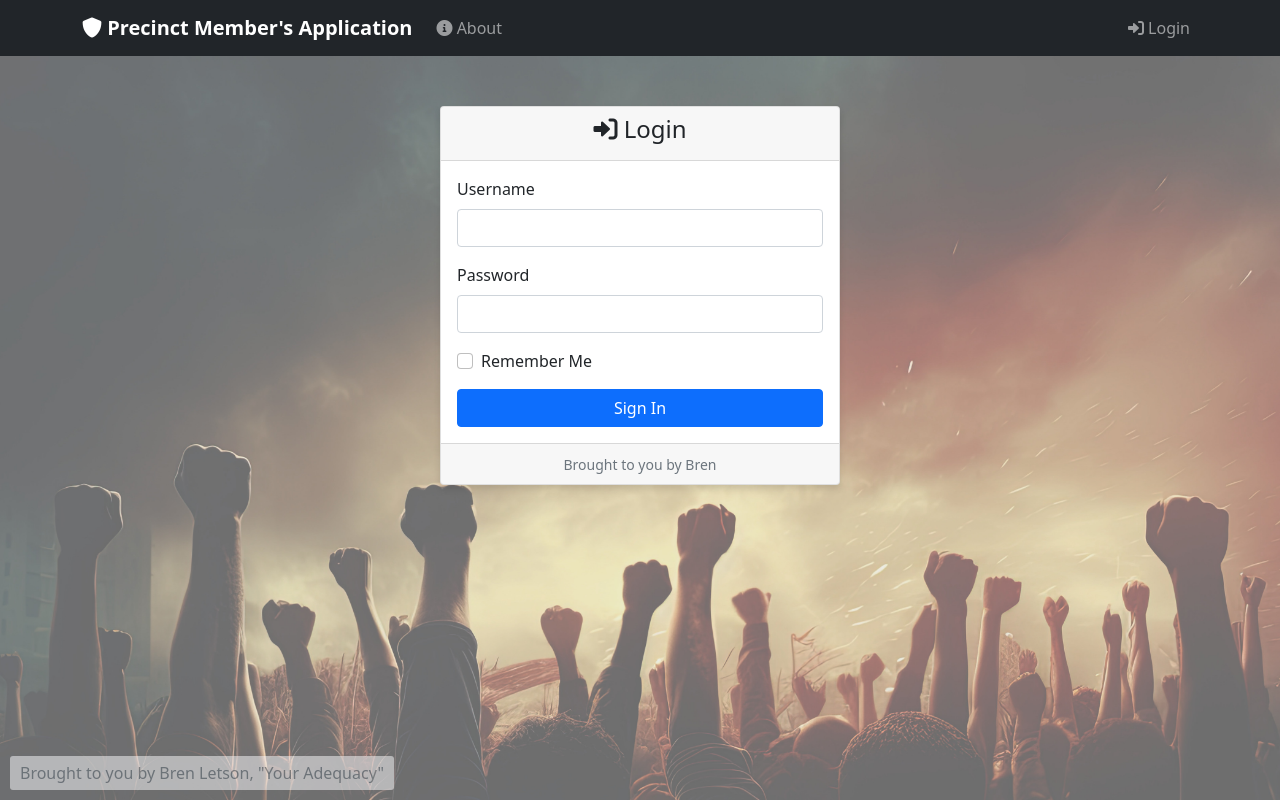
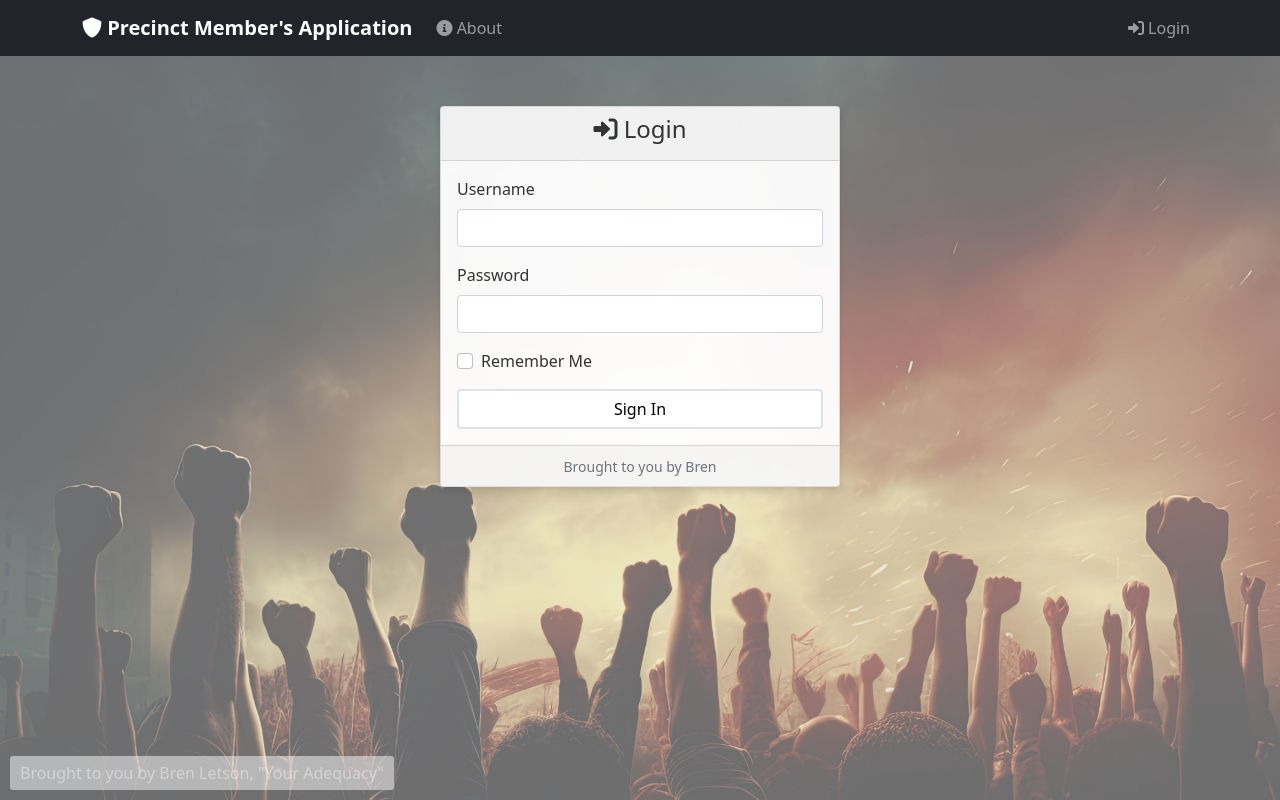
Before and after one commit to upandacross/precinct, a Flask app: a page that uses templates/base.html in a window 1280 px wide. Run offline with Flask 3, Linux system fonts and the light colour scheme.

Commit message:
improve text and button readability

```diff
--- a/templates/base.html
+++ b/templates/base.html
@@ -35,7 +35,7 @@
             left: 10px;
             z-index: 1000;
             opacity: 0.7;
-            color:aliceblue
+            color: white;
         }
         body, html {
             height: 100%;
@@ -45,6 +45,7 @@
             background-size: cover;
             position: relative;
             height: 100%;
+            color: white; /* Default text color white for background image */
         }
         .bg-alpha {
             background: rgba(255, 255, 255, 0.8);
@@ -54,6 +55,65 @@
             max-width: 350px;
             margin: auto;
             margin-top: 7%;
+        }
+        /* Ensure text visibility on background */
+        main.container {
+            color: white;
+            text-shadow: 1px 1px 2px rgba(0,0,0,0.7);
+        }
+        /* Make headings more visible */
+        main.container h1, main.container h2, main.container h3,
+        main.container h4, main.container h5, main.container h6 {
+            text-shadow: 2px 2px 4px rgba(0,0,0,0.8);
+        }
+        /* Lead text styling */
+        main.container .lead {
+            text-shadow: 1px 1px 3px rgba(0,0,0,0.7);
+        }
+        /* Override Bootstrap text-muted on background */
+        .text-muted {
+            color: white !important;
+        }
+        /* Ensure cards remain readable */
+        .card {
+            background: rgba(255, 255, 255, 0.95);
+            color: #333;
+        }
+        .card .text-muted {
+            color: #6c757d !important;
+        }
+        /* Remove text shadows from card content */
+        .card, .card *, .card h1, .card h2, .card h3,
+        .card h4, .card h5, .card h6, .card .lead {
+            text-shadow: none !important;
+        }
+        /* Remove text shadows from alerts and MOTD */
+        .alert, .alert *, .alert h1, .alert h2, .alert h3,
+        .alert h4, .alert h5, .alert h6, .motd-content {
+            text-shadow: none !important;
+        }
+        /* Remove text shadows from static-content maps container */
+        .maps-container, .maps-container *, .maps-container h1,
+        .maps-container h2, .maps-container h3, .maps-container h4,
+        .maps-container h5, .maps-container h6, .maps-container .lead {
+            text-shadow: none !important;
+        }
+        /* Remove text shadows from buttons and make text black */
+        .btn, .btn *, button, button * {
+            text-shadow: none !important;
+            color: black !important;
+        }
+        /* Buttons on background image get white background */
+        main.container .btn {
+            background-color: white !important;
+            border-color: #dee2e6 !important;
+            color: black !important;
+        }
+        /* Keep card buttons with their normal styling but add thick black border */
+        .card .btn, .alert .btn, .maps-container .btn {
+            background-color: initial !important;
+            border-color: black !important;
+            border-width: 2px !important;
         }
     </style>
 </head>
@@ -162,7 +222,7 @@
 
     <!-- Footer -->
     <footer class="footer">
-        <span class="text-muted">Brought to you by Bren Letson, "Your Adequacy"</span>
+        <span>Brought to you by Bren Letson, "Your Adequacy"</span>
     </footer>
 
     <script src="https://cdn.jsdelivr.net/npm/bootstrap@5.1.3/dist/js/bootstrap.bundle.min.js"></script>
```
Also changed, not shown: templates/static_content.html (+15 -0 lines), instance/app.db (deleted).
